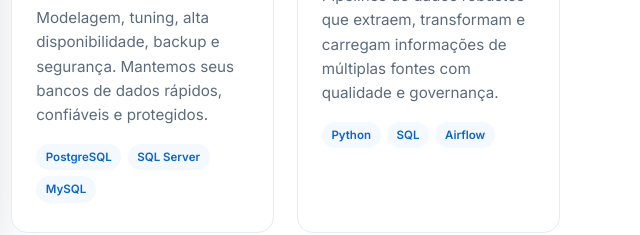
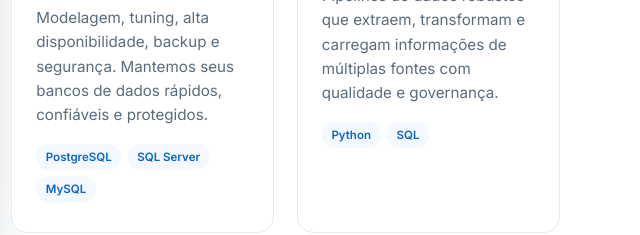
Before and after one commit to jorgechaves/site, a plain HTML site: page index.html in a window 1280 px wide. Shown: the part 1231-1466 px from the top of the page, 640-1280 px from the left. Drawn offline with Linux system fonts and the light colour scheme.

Commit message:
Remove Airflow tag from ETL/ELT service
Co-authored-by: Copilot <223556219+Copilot@users.noreply.github.com>

```diff
--- a/index.html
+++ b/index.html
@@ -135,7 +135,7 @@
             </div>
             <h3>ETL / ELT</h3>
             <p>Pipelines de dados robustos que extraem, transformam e carregam informações de múltiplas fontes com qualidade e governança.</p>
-            <ul class="service-tags"><li>Python</li><li>SQL</li><li>Airflow</li></ul>
+            <ul class="service-tags"><li>Python</li><li>SQL</li></ul>
           </article>
 
           <article class="service-card reveal">
```
